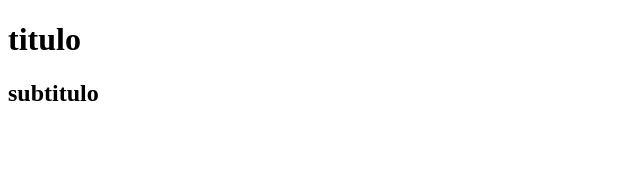
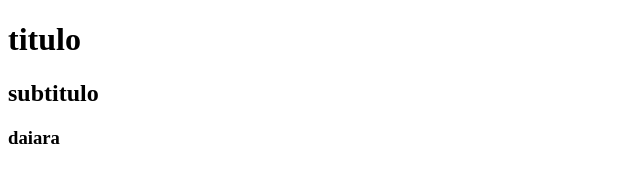
Before and after one commit to daiaragomez/proyecto-final, a plain HTML site: page index.html in a window 1280 px wide. Shown: the full height of the page, 0-640 px from the left. Drawn offline with Linux system fonts and the light colour scheme.

Commit message:
agregado de h3

```diff
--- a/index.html
+++ b/index.html
@@ -7,6 +7,7 @@
   <body>
     <h1>titulo</h1>
     <h2>subtitulo</h2>
+    <h3>daiara</h3>
 
   </body>
 </html>
```
